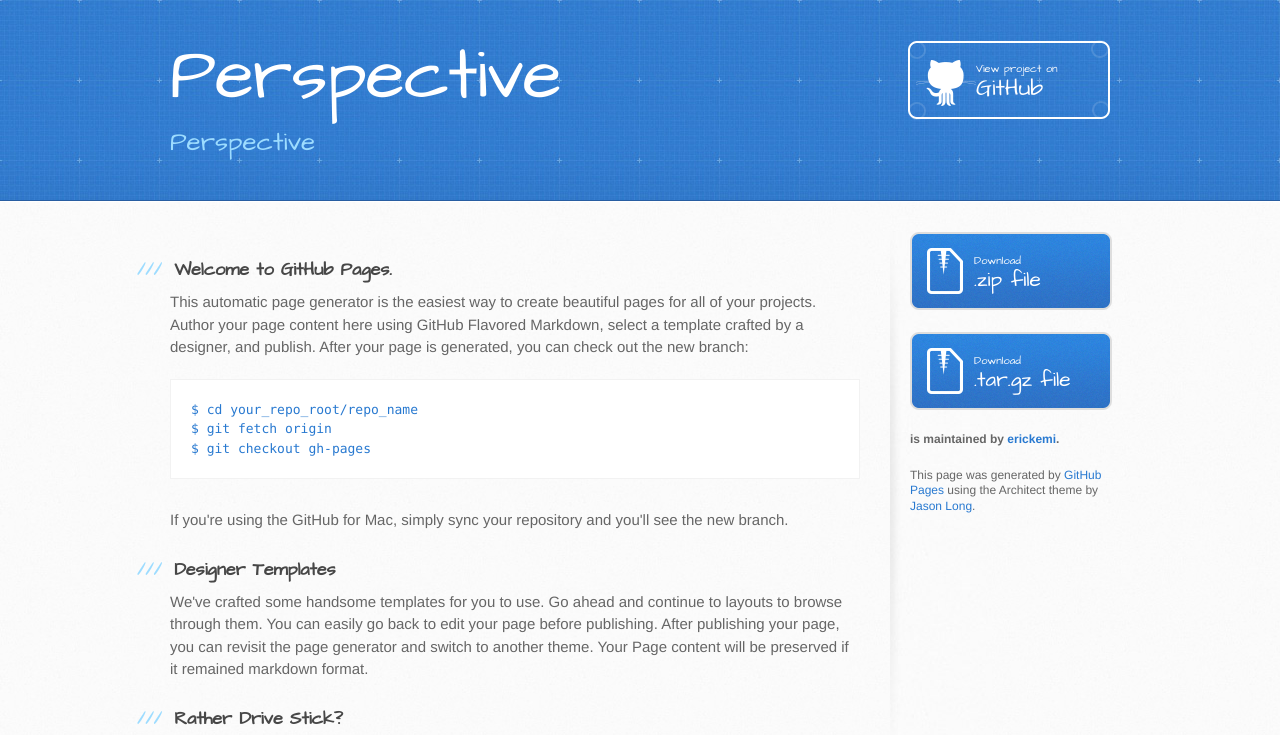
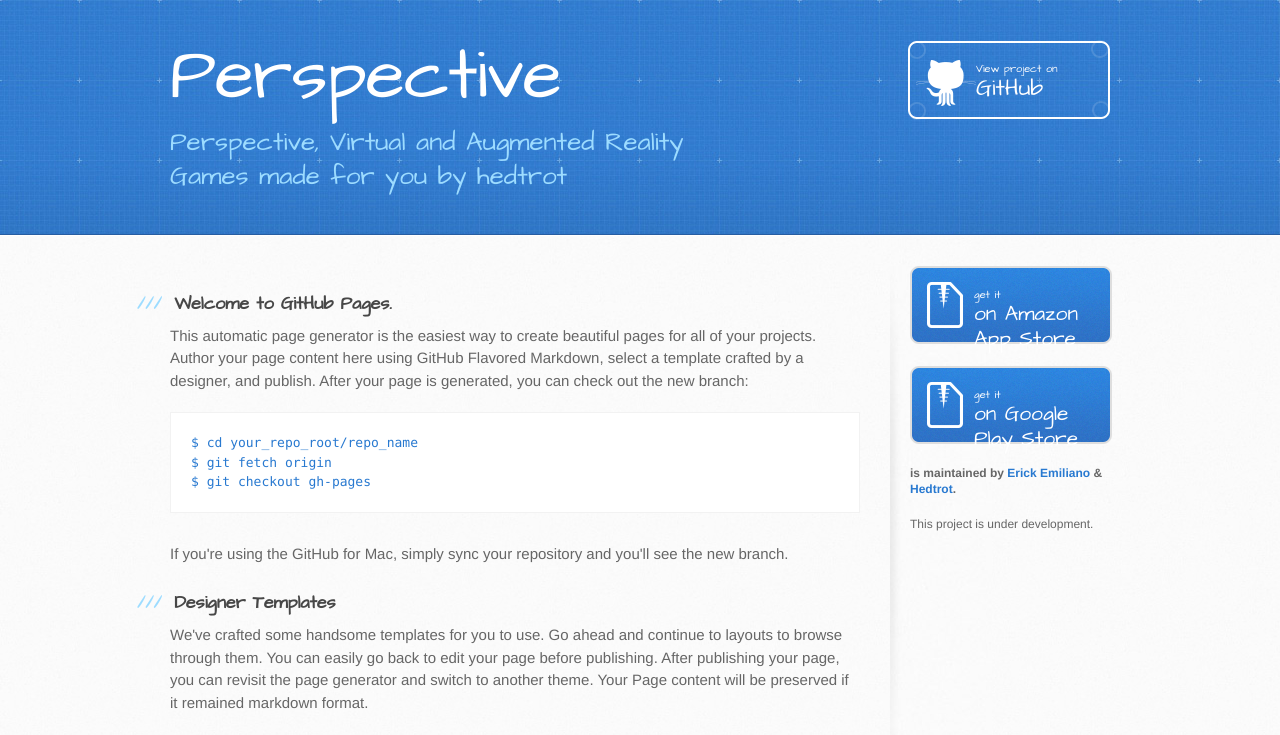
Before and after one commit to Hedtrot/Perspective, a plain HTML site: page index.html in a window 1280 px wide. Shown: the top 735 px of the page. Drawn offline with Linux system fonts and the light colour scheme.

Commit message:
First commit

```diff
--- a/index.html
+++ b/index.html
@@ -13,14 +13,14 @@
     <script src="//html5shiv.googlecode.com/svn/trunk/html5.js"></script>
     <![endif]-->
 
-    <title>Perspective by erickemi</title>
+    <title>Perspective by Hedtrot</title>
   </head>
 
   <body>
     <header>
       <div class="inner">
         <h1>Perspective</h1>
-        <h2>Perspective</h2>
+        <h2>Perspective, Virtual and Augmented Reality Games made for you by hedtrot</h2>
         <a href="https://github.com/erickemi/Perspective" class="button"><small>View project on</small> GitHub</a>
       </div>
     </header>
@@ -63,17 +63,17 @@ $ git checkout gh-pages
 
         <aside id="sidebar">
           <a href="https://github.com/erickemi/Perspective/zipball/master" class="button">
-            <small>Download</small>
-            .zip file
+            <small>get it</small>
+            on Amazon App Store
           </a>
           <a href="https://github.com/erickemi/Perspective/tarball/master" class="button">
-            <small>Download</small>
-            .tar.gz file
+            <small>get it</small>
+            on Google Play Store
           </a>
 
-          <p class="repo-owner"><a href="https://github.com/erickemi/Perspective"></a> is maintained by <a href="https://github.com/erickemi">erickemi</a>.</p>
+          <p class="repo-owner"><a href="https://github.com/erickemi/Perspective"></a> is maintained by <a href="https://github.com/erickemi">Erick Emiliano</a> & <a href="http://hedtrot.com">Hedtrot</a>.</p>
 
-          <p>This page was generated by <a href="https://pages.github.com">GitHub Pages</a> using the Architect theme by <a href="https://twitter.com/jasonlong">Jason Long</a>.</p>
+          <p>This project is under development.</p>
         </aside>
       </div>
     </div>
```
